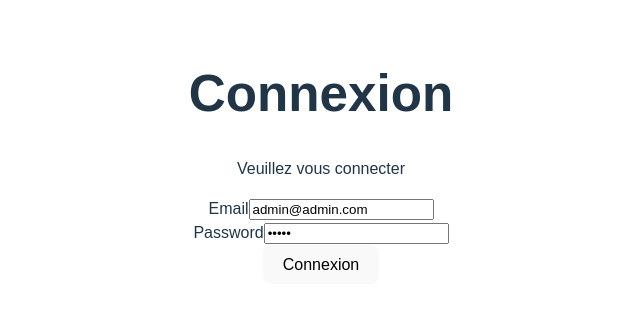
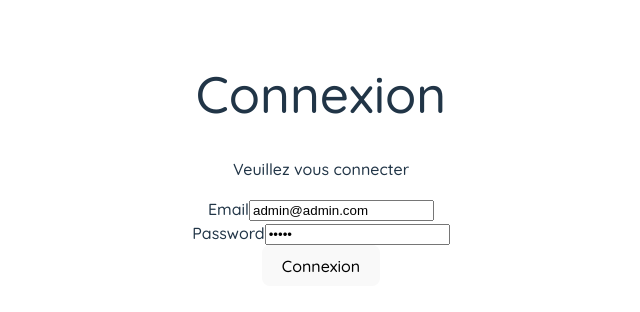
Before and after one commit to Kaitomin/3wa-intranet, a React (Vite) app: page / in a window 1280 px wide. Shown: the top 312 px of the page, without its empty margins (319-959 px from the left). Built offline with nearby package versions, Linux system fonts and the light colour scheme.

Commit message:
imported Quicksand font style

```diff
--- a/src/index.css
+++ b/src/index.css
@@ -1,3 +1,5 @@
+@import url('https://fonts.googleapis.com/css2?family=Quicksand:wght@500&display=swap');
+
 :root {
   font-family: 'Quicksand', sans-serif;
   line-height: 1.5;
```
